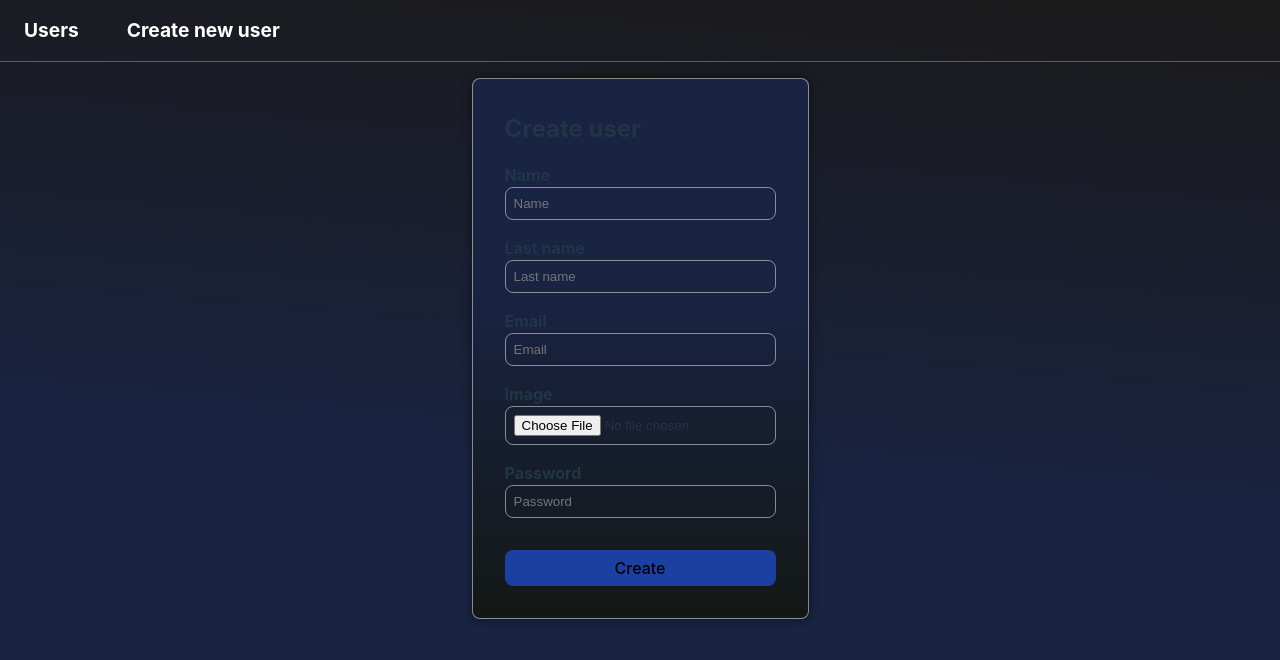
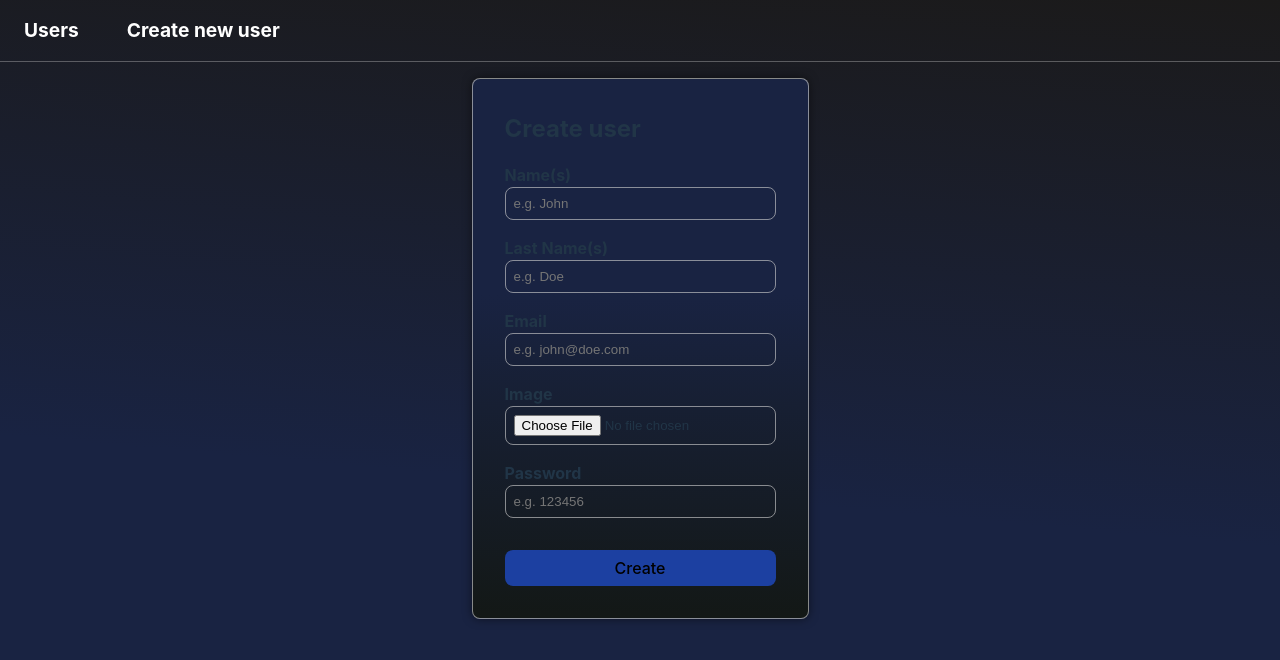
Before and after one commit to Erik5CA/prueba_tecnica_frontend, a React (Vite) app: page /create in a window 1280 px wide. Shown: the top 660 px of the page. Built offline with nearby package versions, Linux system fonts and the light colour scheme; no server answers.

Commit message:
update labels and placeholders

```diff
--- a/src/components/UserForm.tsx
+++ b/src/components/UserForm.tsx
@@ -71,27 +71,27 @@ const UserForm = ({
         <div className="form__inputs">
           <div className="form__input-group">
             <label className="form__label" htmlFor="name">
-              Name
+              Name(s)
             </label>
             <input
               className="form__input"
               type="text"
               name="name"
               value={user.name}
-              placeholder="Name"
+              placeholder="e.g. John"
               onChange={handleChange}
             />
           </div>
           <div className="form__input-group">
             <label className="form__label" htmlFor="lastname">
-              Last name
+              Last Name(s)
             </label>
             <input
               className="form__input"
               type="text"
               name="lastname"
               value={user.lastname}
-              placeholder="Last name"
+              placeholder="e.g. Doe"
               onChange={handleChange}
             />
           </div>
@@ -104,7 +104,7 @@ const UserForm = ({
               type="text"
               name="email"
               value={user.email}
-              placeholder="Email"
+              placeholder="e.g. john@doe.com"
               onChange={handleChange}
             />
           </div>
@@ -131,7 +131,7 @@ const UserForm = ({
               type="password"
               name="password"
               value={user.password}
-              placeholder="Password"
+              placeholder="e.g. 123456"
               onChange={handleChange}
             />
           </div>
```
